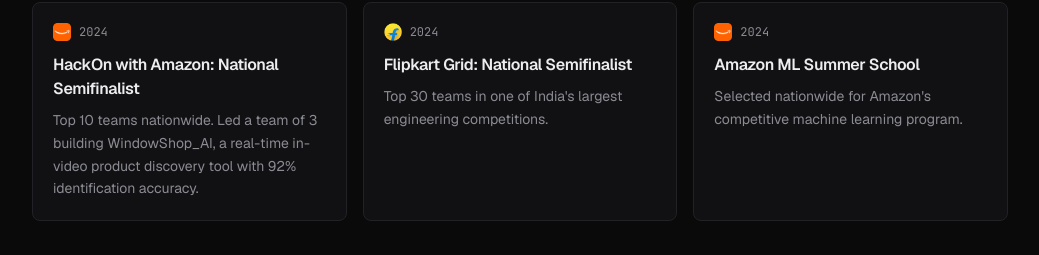
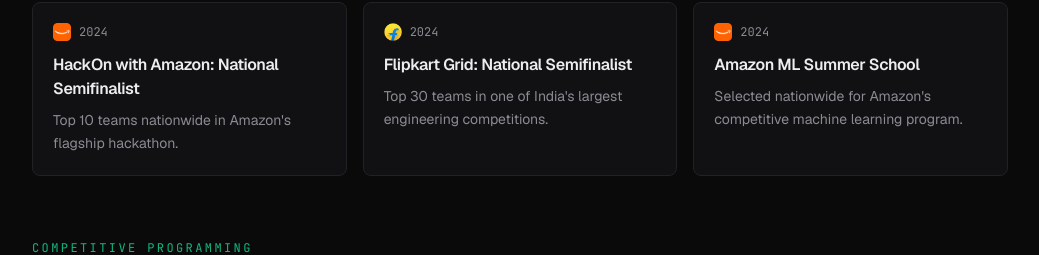
Before and after one commit to agrawal-2005/portfolio, a Next.js app: page /achievements in a window 1280 px wide. Shown: the part 301-556 px from the top of the page, without its empty margins (120-1159 px from the left). Built offline with nearby package versions, Linux system fonts and the light colour scheme; no server answers.

Commit message:
Simplify hackathon details on achievements page

```diff
--- a/data/achievements.ts
+++ b/data/achievements.ts
@@ -5,8 +5,7 @@
   {
     title: "HackOn with Amazon: National Semifinalist",
     logo: "/logos/amazon.png",
-    detail:
-      "Top 10 teams nationwide. Led a team of 3 building WindowShop_AI, a real-time in-video product discovery tool with 92% identification accuracy.",
+    detail: "Top 10 teams nationwide in Amazon's flagship hackathon.",
     year: "2024",
   },
   {
```
